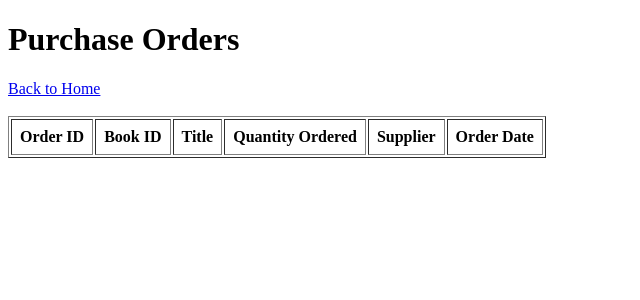
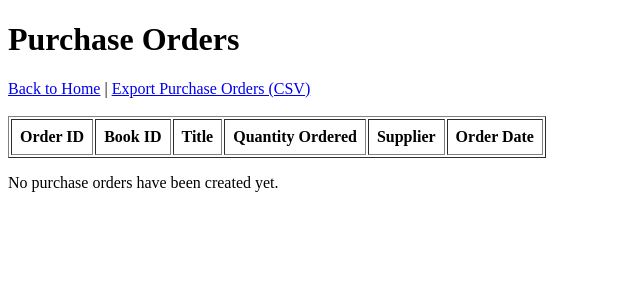
Before and after one commit to jospina07/noble-bookstore, a Flask app: page /purchase-orders in a window 1280 px wide. Shown: the top 300 px of the page, without its empty margins (0-640 px from the left). Run offline with Flask 3, Linux system fonts and the light colour scheme; data that the repository does not hold is empty.

Commit message:
Added CSV export for purchase orders

```diff
--- a/routes/book_routes.py
+++ b/routes/book_routes.py
@@ -324,6 +324,59 @@ def purchase_orders():
     return render_template("purchase_orders.html", orders=orders)
 
 
+@books_bp.route("/export/purchase-orders")
+def export_purchase_orders():
+    connection = get_connection()
+
+    orders = connection.execute(
+        """
+        SELECT
+            purchase_orders.id,
+            purchase_orders.book_id,
+            purchase_orders.title,
+            purchase_orders.quantity_ordered,
+            purchase_orders.order_date,
+            suppliers.name AS supplier_name
+        FROM purchase_orders
+        LEFT JOIN suppliers ON purchase_orders.supplier_id = suppliers.id
+        ORDER BY purchase_orders.order_date DESC
+        """
+    ).fetchall()
+
+    connection.close()
+
+    output = io.StringIO()
+    writer = csv.writer(output)
+
+    writer.writerow([
+        "Order ID",
+        "Book ID",
+        "Title",
+        "Quantity Ordered",
+        "Supplier",
+        "Order Date"
+    ])
+
+    for order in orders:
+        writer.writerow([
+            order["id"],
+            order["book_id"],
+            order["title"],
+            order["quantity_ordered"],
+            order["supplier_name"] if order["supplier_name"] else "Unassigned",
+            order["order_date"]
+        ])
+
+    csv_data = output.getvalue()
+    output.close()
+
+    return Response(
+        csv_data,
+        mimetype="text/csv",
+        headers={"Content-Disposition": "attachment; filename=purchase_orders_report.csv"}
+    )
+
+
 @books_bp.route("/dashboard")
 def dashboard():
     connection = get_connection()
--- a/templates/purchase_orders.html
+++ b/templates/purchase_orders.html
@@ -8,7 +8,9 @@
 <body>
     <h1>Purchase Orders</h1>
 
-    <a href="/">Back to Home</a>
+    <a href="/">Back to Home</a> |
+    <a href="/export/purchase-orders">Export Purchase Orders (CSV)</a>
+
     <br><br>
 
     <table border="1" cellpadding="8">
@@ -38,5 +40,9 @@
         </tr>
         {% endfor %}
     </table>
+
+    {% if not orders %}
+    <p>No purchase orders have been created yet.</p>
+    {% endif %}
 </body>
 </html>
```
